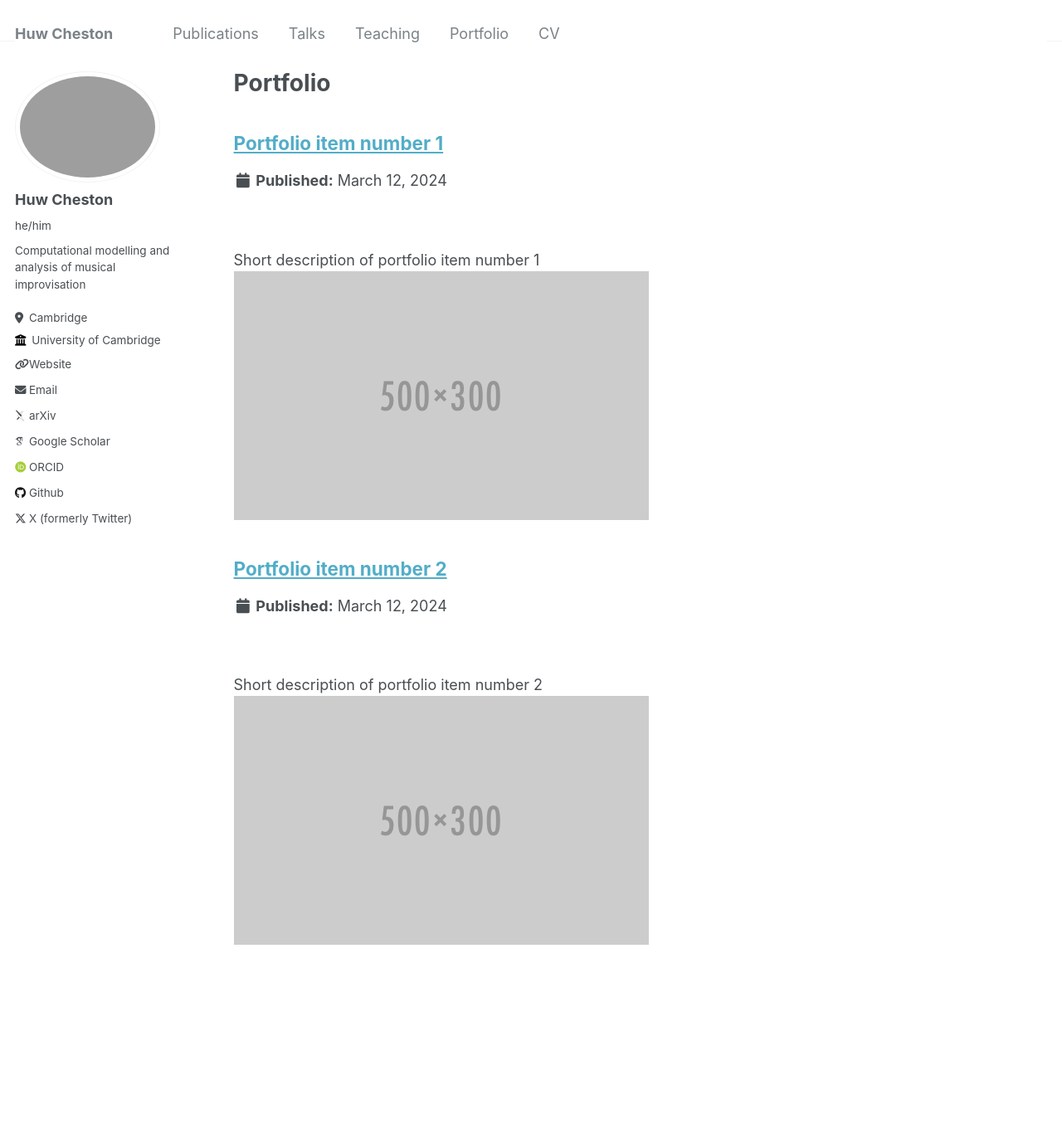
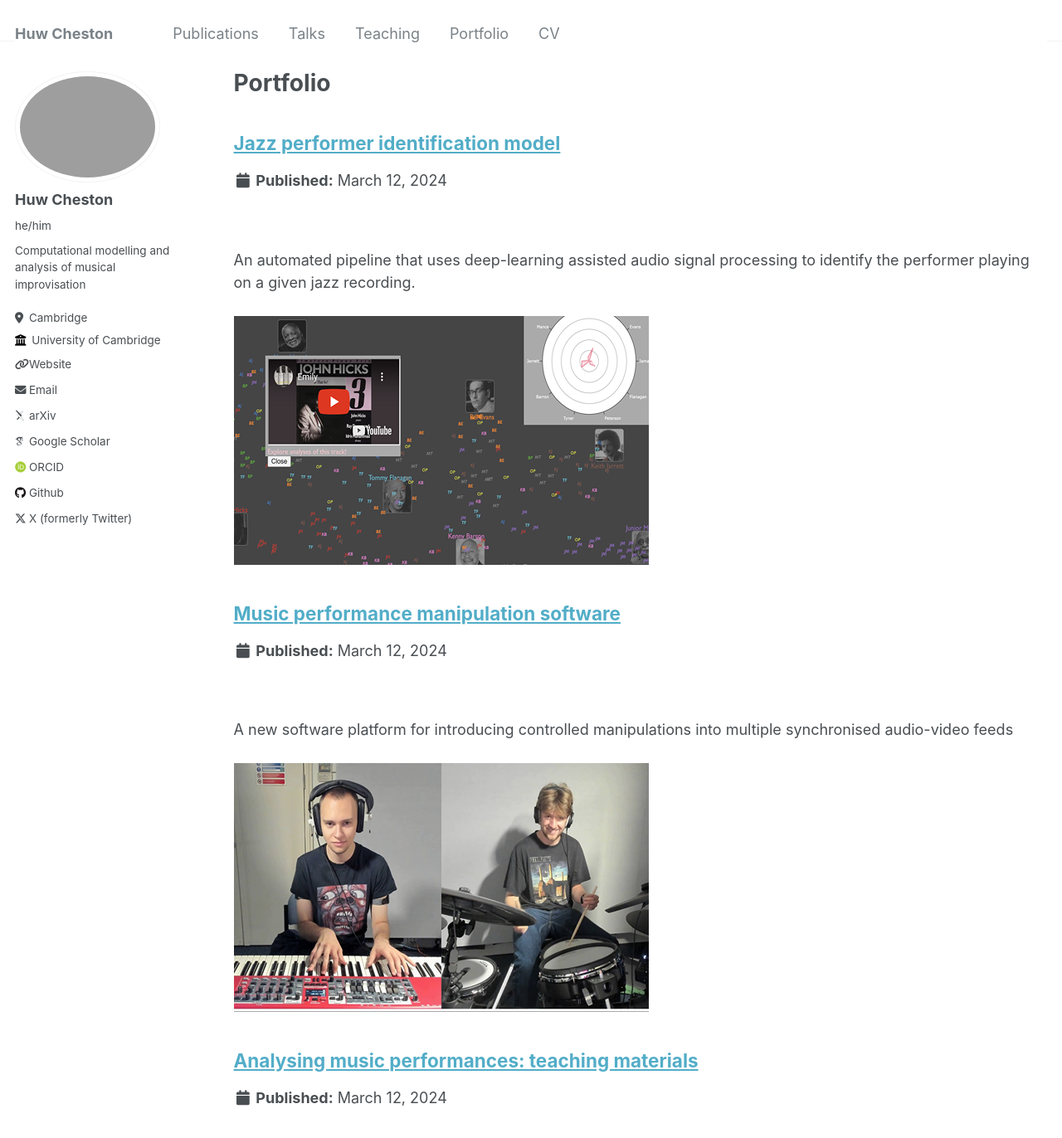
Before and after one commit to HuwCheston/huwcheston.github.io, a Jekyll site: the page built from _pages/portfolio.html, in a window 1280 px wide and 1400 px high. Shown: the top 1372 px of the window at 83% size. Built offline with Jekyll 4.4.1, drawn with Linux system fonts in a browser that asks for light colours; some web fonts are replaced; some of the changed text lies outside the part shown.

Commit message:
Added portfolio material

```diff
--- /dev/null
+++ b/_portfolio/portfolio-1-pianist-prediction.md
@@ -0,0 +1,19 @@
+---
+title: "Jazz performer identification model"
+excerpt: "An automated pipeline that uses deep-learning assisted audio signal processing to identify the performer playing on a given jazz recording. <br><br/><img src='/images/pianist-prediction_img.png'>"
+collection: portfolio
+---
+
+<img src='/images/pianist-prediction_img.png' href="https://huwcheston.github.io/Cambridge-Jazz-Trio-Database/_static/prediction-app.html">
+
+**Run the model on your own tracks online!** <a target="_blank" href="https://colab.research.google.com/github/HuwCheston/Cambridge-Jazz-Trio-Database/blob/main/example.ipynb">
+  <img src="https://colab.research.google.com/assets/colab-badge.svg" alt="Open In Colab"/>
+</a>
+
+Great musicians and artists have a unique style that is recognisable as 'theirs'; arguably, this is what makes them great! But, while the differences in style between any two performers are often evident intuitively, they can be hard to describe in words. We developed an automated pipeline that can identify the performer playing in a jazz recording with a degree of accuracy over five times better than chance alone.
+
+Using deep-learning assisted signal processing, the pipeline works directly on an audio recording and extracts a suite of musical features that constitute its stylistic fingerprint. The pipeline has applications to music engineering (recommendation and classification algorithms), education (providing feedback to performers) and broader science (joint action, forensic stylometry). Our work showcases how machine learning can bridge the gap between intuition and quantifiable analysis of art, presenting a paradigm applicable across many domains.
+
+[View the complete paper here!]({{ site.baseurl }}/publications/2024-01-31-rhythmic-prediction-paper/)
+
+[Explore the model predictions!](https://huwcheston.github.io/Cambridge-Jazz-Trio-Database/_static/prediction-app.html)
--- a/_portfolio/portfolio-1.md
+++ /dev/null
@@ -1,7 +0,0 @@
----
-title: "Portfolio item number 1"
-excerpt: "Short description of portfolio item number 1<br/><img src='/images/500x300.png'>"
-collection: portfolio
----
-
-This is an item in your portfolio. It can be have images or nice text. If you name the file .md, it will be parsed as markdown. If you name the file .html, it will be parsed as HTML.
--- /dev/null
+++ b/_portfolio/portfolio-2-performance-manipulation.md
@@ -0,0 +1,17 @@
+---
+title: "Music performance manipulation software"
+excerpt: "A new software platform for introducing controlled manipulations into multiple synchronised audio-video feeds <br><br/><img src='/images/jitter-coordination_img.png'>"
+collection: portfolio
+---
+
+<img src='/images/jitter-coordination_img.png'>
+
+Anyone who has ever watched a group of people create music together knows that it often involves a great deal of interaction and communication between the performers. If we want to study exactly how this interaction works, we need to develop the appropriate tools. In this project, we developed a software platform that aims to facilitate innovative research into interactive music-making and, indeed, other forms of human communication.
+
+When used in an experiment, the software operates in a manner similar to a conference call made on a telecommunication platform such as Zoom or Skype, albeit one where all of the participants are together in the same room. Two or more musicians are seated opposite from each other, with direct visual contact between them prevented through the use of a physical barrier. Instead, they communicate through a closed-circuit audio-visual system, consisting of a webcam, monitor, headphones, and musical instrument, each connected to an external computer running our software.
+
+Participants in our experiments hear each other’s performance using headphones, with visual feeds from their partner’s webcam displayed on a monitor in front of them. At any point during a performance, the researcher may use our software to introduce a manipulation into these feeds. Manipulations currently implemented in the software include the addition of delay (or latency), echo, pitches (e.g., artificial ‘wrong notes’), and automatic face and body occlusion. Our software enables the researcher to manipulate the cues and signals that musicians use to interact with each other, and study the processes that underpin this interaction.
+
+[Download the software here!](https://github.com/HuwCheston/AV-Manip)
+
+[Read a recent paper created using the software!]({{ site.baseurl }}/publications/2024-02-16-jitter-coordination-paper/)
--- a/_portfolio/portfolio-2.html
+++ /dev/null
@@ -1,7 +0,0 @@
----
-title: "Portfolio item number 2"
-excerpt: "Short description of portfolio item number 2 <br/><img src='/images/500x300.png'>"
-collection: portfolio
----
-
-This is an item in your portfolio. It can be have images or nice text. If you name the file .md, it will be parsed as markdown. If you name the file .html, it will be parsed as HTML.
--- /dev/null
+++ b/_portfolio/portfolio-3-teaching-materials.md
@@ -0,0 +1,11 @@
+---
+title: "Analysing music performances: teaching materials"
+excerpt: "Teaching materials for undergraduate-level music performance analysis supervisions, introducing a variety of basic music information retrieval concepts <br><br/><img src='/images/teaching-materials_img.png'>"
+collection: portfolio
+---
+
+<img src='/images/teaching-materials_img.png'>
+
+The below webpage contains a variety of exercises used in my undergraduate teaching at Cambridge. These introduce a variety of performance analysis and MIR-adjacent concepts e.g. onset detection, beat tracking. Students who take this course typically have no prior experience of programming or audio signal processing.
+
+[Access the teaching material here!](https://huwcheston.github.io/PS-Supervision/intro.html)
```
Also changed, not shown: _pages/about.md (+4 -2 lines).
